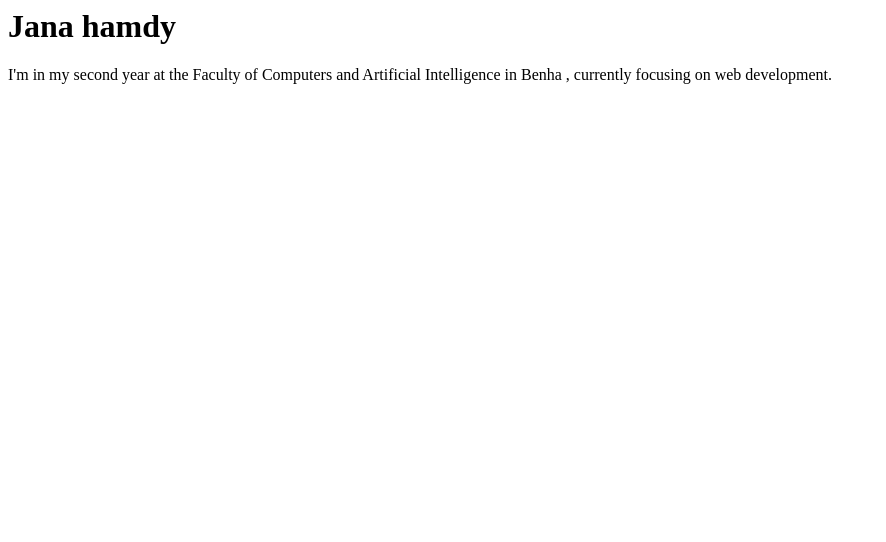
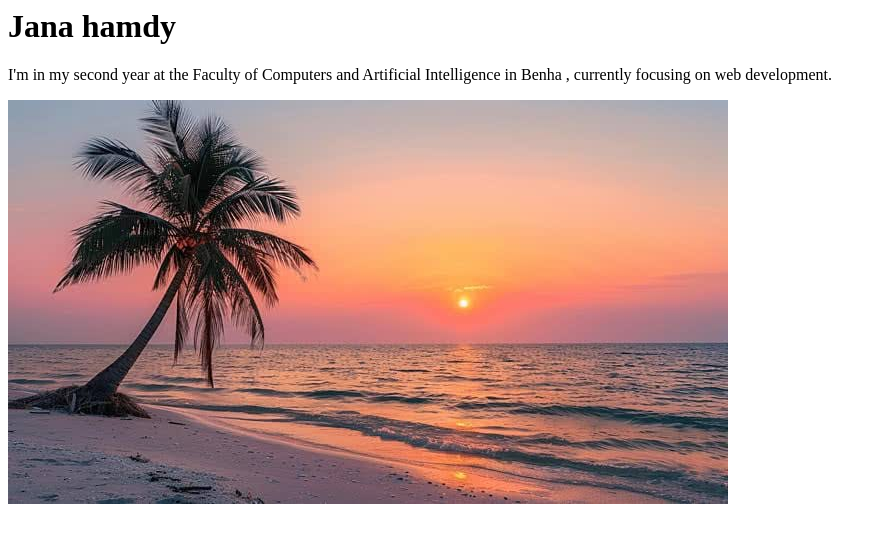
Before and after one commit to janahamdy3845/Portfolio-Jana, a plain HTML site: page index.html in a window 1280 px wide. Shown: the whole page, without its empty margins (0-886 px from the left). Drawn offline with Linux system fonts and the light colour scheme.

Commit message:
I changed the heading to h1 instead of h6, changed the paragraph to talk about myself, and added an image.

```diff
--- a/index.html
+++ b/index.html
@@ -7,7 +7,7 @@
     <h1>Jana hamdy</h1>
     <p>I'm in my second year at the Faculty of Computers and Artificial Intelligence in Benha ,
          currently focusing on web development. </p>
-
+    <img src="pictures of the sea.jpeg" alt="">
 
 </body>
 </html>
```
Also changed, not shown: pictures of the sea.jpeg (added).
